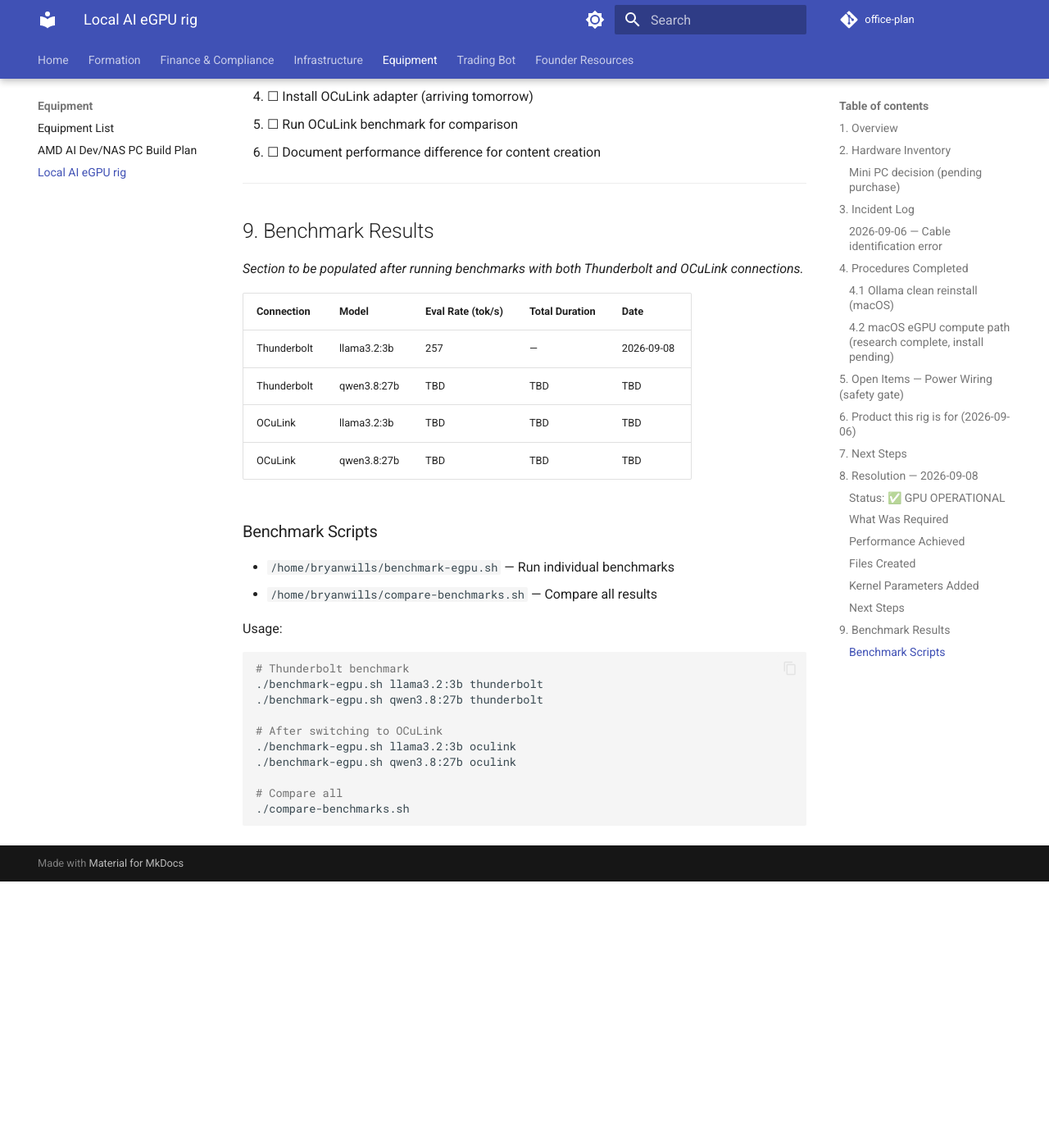
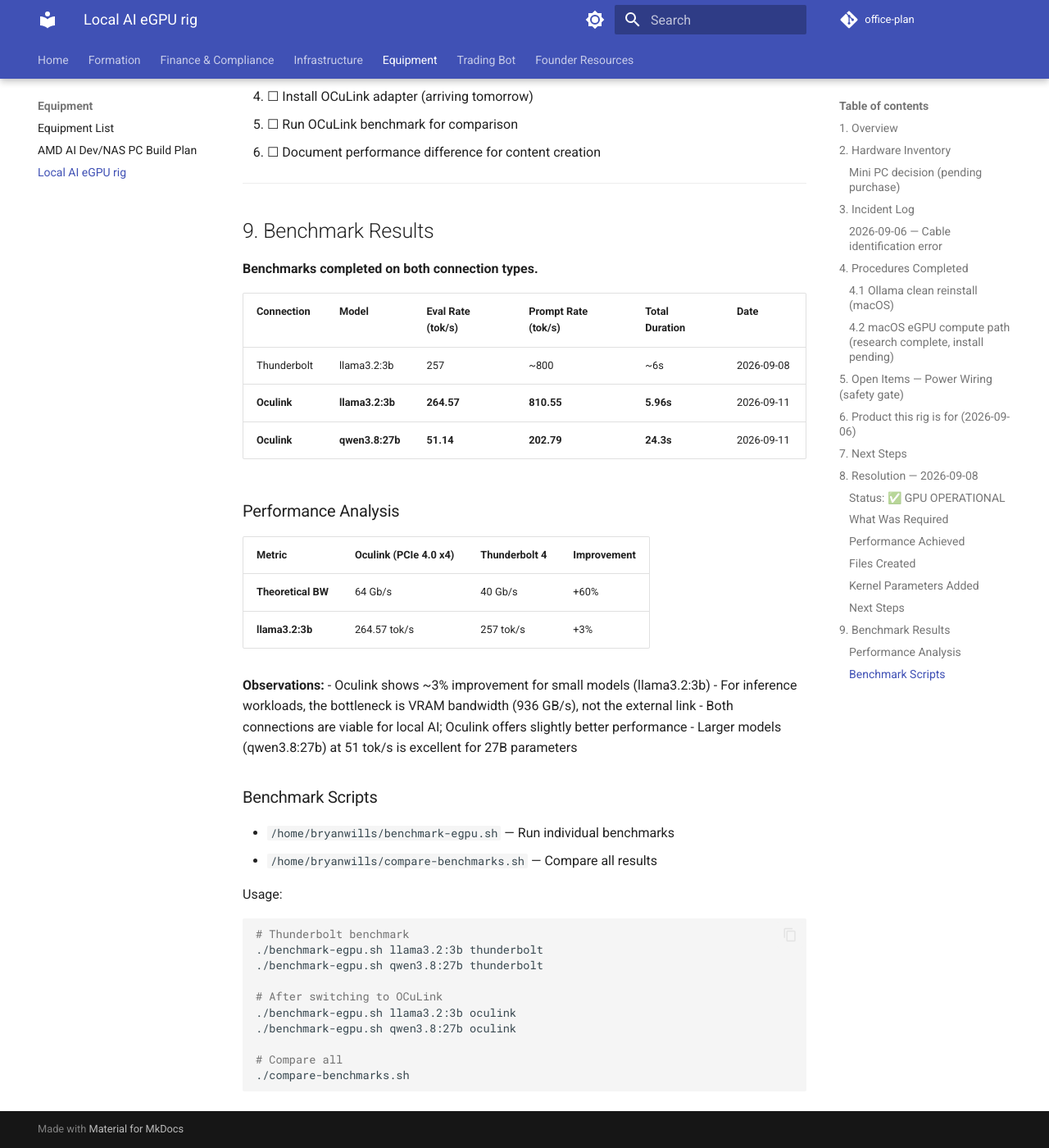
Before and after one commit to bryanwills/office-plan, an MkDocs documentation site: the page built from docs/infrastructure/eGPU/ai-rig-build-log.md, in a window 1280 px wide and 1400 px high, scrolled down 6485 px. Shown: the whole window at 82% size. Built offline with MkDocs 1.6.1 and Material for MkDocs 9.7.7, drawn with Linux system fonts in a browser that asks for light colours; comment, search, counter and statistics services are not loaded; before the commit the page ends 7560 px from its top, so only the background shows below that.

Commit message:
feat: adding ai-rig-build-log.md notes for Oculink connection and troubleshooting information.

```diff
--- a/docs/infrastructure/eGPU/ai-rig-build-log.md
+++ b/docs/infrastructure/eGPU/ai-rig-build-log.md
@@ -255,14 +255,26 @@
 
 ## 9. Benchmark Results
 
-*Section to be populated after running benchmarks with both Thunderbolt and OCuLink connections.*
+**Benchmarks completed on both connection types.**
 
-| Connection | Model | Eval Rate (tok/s) | Total Duration | Date |
-|------------|-------|-------------------|----------------|------|
-| Thunderbolt | llama3.2:3b | 257 | — | 2026-09-08 |
-| Thunderbolt | qwen3.8:27b | TBD | TBD | TBD |
-| OCuLink | llama3.2:3b | TBD | TBD | TBD |
-| OCuLink | qwen3.8:27b | TBD | TBD | TBD |
+| Connection | Model | Eval Rate (tok/s) | Prompt Rate (tok/s) | Total Duration | Date |
+|------------|-------|-------------------|---------------------|----------------|------|
+| Thunderbolt | llama3.2:3b | 257 | ~800 | ~6s | 2026-09-08 |
+| **Oculink** | **llama3.2:3b** | **264.57** | **810.55** | **5.96s** | 2026-09-11 |
+| **Oculink** | **qwen3.8:27b** | **51.14** | **202.79** | **24.3s** | 2026-09-11 |
+
+### Performance Analysis
+
+| Metric | Oculink (PCIe 4.0 x4) | Thunderbolt 4 | Improvement |
+|--------|----------------------|---------------|-------------|
+| **Theoretical BW** | 64 Gb/s | 40 Gb/s | +60% |
+| **llama3.2:3b** | 264.57 tok/s | 257 tok/s | +3% |
+
+**Observations:**
+- Oculink shows ~3% improvement for small models (llama3.2:3b)
+- For inference workloads, the bottleneck is VRAM bandwidth (936 GB/s), not the external link
+- Both connections are viable for local AI; Oculink offers slightly better performance
+- Larger models (qwen3.8:27b) at 51 tok/s is excellent for 27B parameters
 
 ### Benchmark Scripts
 
```
